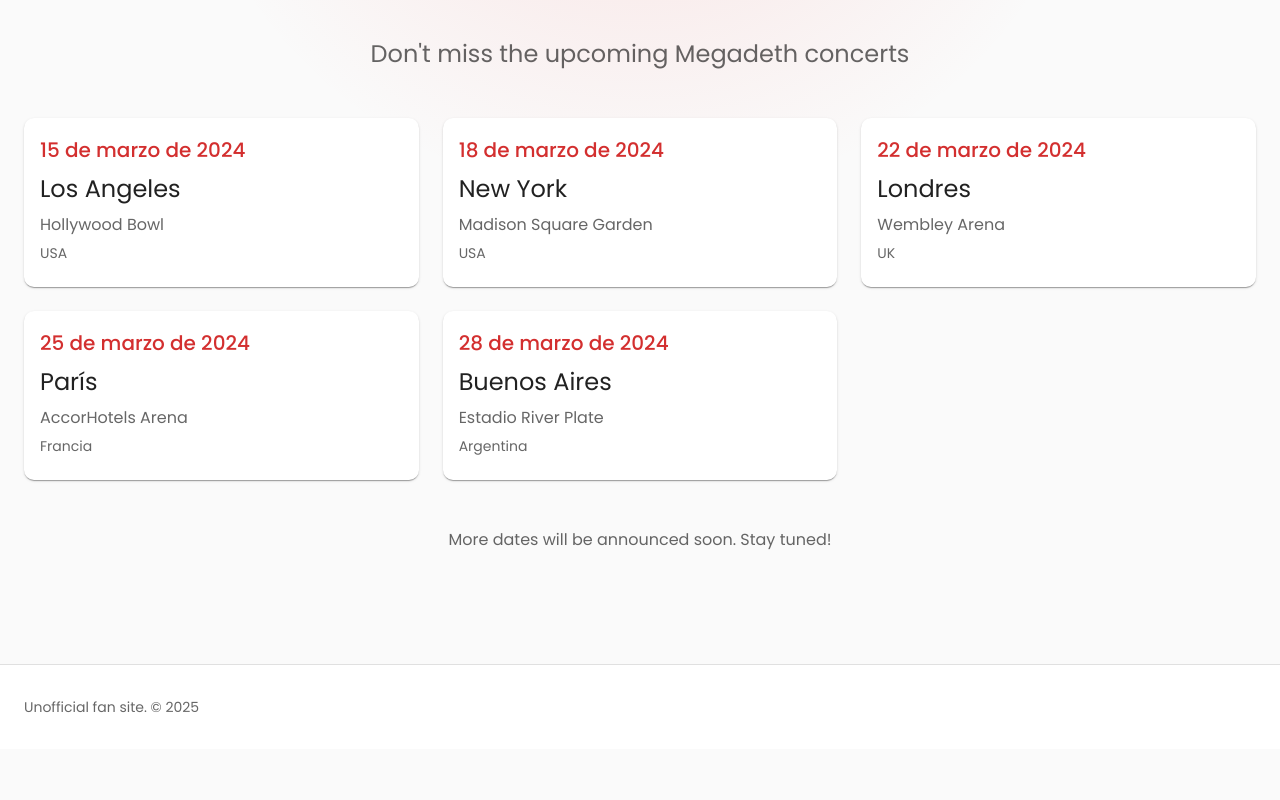
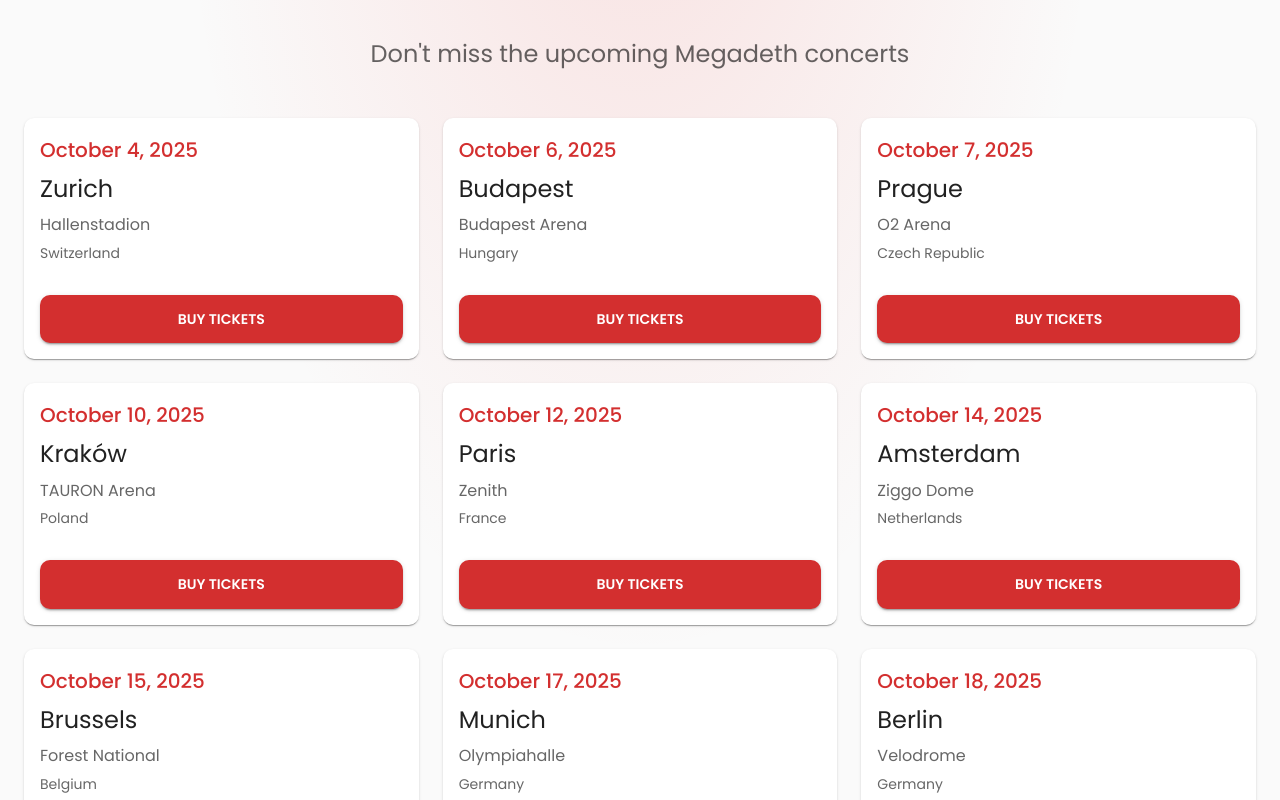
Before and after one commit to exequielsosa/megadeth-site, a Next.js app: page /tour in a window 1280 px wide. Shown: the part 300-1100 px from the top of the page. Before the commit the page ends 1049 px from the top, so only its background shows below. Built offline with nearby package versions, Linux system fonts and the light colour scheme.

Commit message:
feat: agregar información de fechas de gira y enlaces de compra de entradas en el componente Tour

```diff
--- a/messages/en.json
+++ b/messages/en.json
@@ -51,7 +51,9 @@
   "tour": {
     "title": "World Tour",
     "subtitle": "Don't miss the upcoming Megadeth concerts",
-    "moreInfo": "More dates will be announced soon. Stay tuned!"
+    "moreInfo": "More dates will be announced soon. Stay tuned!",
+    "buyTickets": "Buy tickets",
+    "soldOut": "Sold out"
   },
   "footer": {
     "disclaimer": "Unofficial fan site. © {year}"
--- a/messages/es.json
+++ b/messages/es.json
@@ -51,7 +51,9 @@
   "tour": {
     "title": "Gira Mundial",
     "subtitle": "No te pierdas los próximos conciertos de Megadeth",
-    "moreInfo": "Más fechas serán anunciadas próximamente. ¡Mantente atento!"
+    "moreInfo": "Más fechas serán anunciadas próximamente. ¡Mantente atento!",
+    "buyTickets": "Comprar entradas",
+    "soldOut": "Agotado"
   },
   "footer": {
     "disclaimer": "Fan site no oficial. © {year}"
--- a/src/app/tour/page.tsx
+++ b/src/app/tour/page.tsx
@@ -1,4 +1,5 @@
 import { useTranslations } from "next-intl";
+import { useLocale } from "next-intl";
 import {
   Box,
   Typography,
@@ -6,44 +7,15 @@
   Card,
   CardContent,
   Grid,
+  Button,
+  CardActions,
 } from "@mui/material";
 import ContainerGradient from "@/components/atoms/ContainerGradient";
+import { tourDates } from "@/constants/tourDates";
 
 export default function TourPage() {
   const t = useTranslations("tour");
-
-  const tourDates = [
-    {
-      date: "2024-03-15",
-      city: "Los Angeles",
-      venue: "Hollywood Bowl",
-      country: "USA",
-    },
-    {
-      date: "2024-03-18",
-      city: "New York",
-      venue: "Madison Square Garden",
-      country: "USA",
-    },
-    {
-      date: "2024-03-22",
-      city: "Londres",
-      venue: "Wembley Arena",
-      country: "UK",
-    },
-    {
-      date: "2024-03-25",
-      city: "París",
-      venue: "AccorHotels Arena",
-      country: "Francia",
-    },
-    {
-      date: "2024-03-28",
-      city: "Buenos Aires",
-      venue: "Estadio River Plate",
-      country: "Argentina",
-    },
-  ];
+  const locale = useLocale();
 
   return (
     <ContainerGradient>
@@ -77,11 +49,14 @@
                     gutterBottom
                     color="primary"
                   >
-                    {new Date(show.date).toLocaleDateString("es-ES", {
-                      day: "numeric",
-                      month: "long",
-                      year: "numeric",
-                    })}
+                    {new Date(show.date).toLocaleDateString(
+                      locale === "es" ? "es-ES" : "en-US",
+                      {
+                        day: "numeric",
+                        month: "long",
+                        year: "numeric",
+                      }
+                    )}
                   </Typography>
                   <Typography variant="h5" gutterBottom>
                     {show.city}
@@ -93,10 +68,28 @@
                   >
                     {show.venue}
                   </Typography>
-                  <Typography variant="body2" color="text.secondary">
+                  <Typography variant="body2" color="text.secondary" sx={{ mb: 2 }}>
                     {show.country}
                   </Typography>
                 </CardContent>
+
+                <CardActions sx={{ p: 2, pt: 0 }}>
+                  <Button
+                    variant="contained"
+                    color="primary"
+                    fullWidth
+                    href={show.ticketLink}
+                    target="_blank"
+                    rel="noopener noreferrer"
+                    sx={{
+                      textTransform: "uppercase",
+                      fontWeight: 600,
+                      py: 1.5,
+                    }}
+                  >
+                    {t("buyTickets")}
+                  </Button>
+                </CardActions>
               </Card>
             </Grid>
           ))}
--- /dev/null
+++ b/src/constants/tourDates.ts
@@ -0,0 +1,100 @@
+export const tourDates = [
+  {
+    date: "2025-10-04",
+    city: "Zurich",
+    venue: "Hallenstadion",
+    country: "Switzerland",
+    ticketLink: "https://www.ticketmaster.ch",
+  },
+  {
+    date: "2025-10-06",
+    city: "Budapest",
+    venue: "Budapest Arena",
+    country: "Hungary",
+    ticketLink: "https://funcode.hu/en/event/1427-disturbed-the-sickness-25th-anniversary-tour",
+  },
+  {
+    date: "2025-10-07",
+    city: "Prague",
+    venue: "O2 Arena",
+    country: "Czech Republic",
+    ticketLink: "https://www.ticketmaster.cz",
+  },
+  {
+    date: "2025-10-10",
+    city: "Kraków",
+    venue: "TAURON Arena",
+    country: "Poland",
+    ticketLink: "https://www.ticketmaster.pl",
+  },
+  {
+    date: "2025-10-12",
+    city: "Paris",
+    venue: "Zenith",
+    country: "France",
+    ticketLink: "https://www.ticketmaster.fr",
+  },
+  {
+    date: "2025-10-14",
+    city: "Amsterdam",
+    venue: "Ziggo Dome",
+    country: "Netherlands",
+    ticketLink: "https://www.ticketmaster.nl",
+  },
+  {
+    date: "2025-10-15",
+    city: "Brussels",
+    venue: "Forest National",
+    country: "Belgium",
+    ticketLink: "https://www.ticketmaster.be",
+  },
+  {
+    date: "2025-10-17",
+    city: "Munich",
+    venue: "Olympiahalle",
+    country: "Germany",
+    ticketLink: "https://www.ticketmaster.de",
+  },
+  {
+    date: "2025-10-18",
+    city: "Berlin",
+    venue: "Velodrome",
+    country: "Germany",
+    ticketLink: "https://www.ticketmaster.de",
+  },
+  {
+    date: "2025-10-20",
+    city: "Birmingham",
+    venue: "Utilita Arena",
+    country: "United Kingdom",
+    ticketLink: "https://www.ticketmaster.co.uk",
+  },
+  {
+    date: "2025-10-22",
+    city: "Dublin",
+    venue: "3Arena",
+    country: "Ireland",
+    ticketLink: "https://www.ticketmaster.ie",
+  },
+  {
+    date: "2025-10-24",
+    city: "Manchester",
+    venue: "AO Arena",
+    country: "United Kingdom",
+    ticketLink: "https://www.ticketmaster.co.uk",
+  },
+  {
+    date: "2025-10-26",
+    city: "London",
+    venue: "The O2 Arena",
+    country: "United Kingdom",
+    ticketLink: "https://www.ticketmaster.co.uk",
+  },
+  {
+    date: "2025-10-28",
+    city: "Glasgow",
+    venue: "OVO Hydro",
+    country: "United Kingdom",
+    ticketLink: "https://www.ticketmaster.co.uk",
+  },
+];
```
